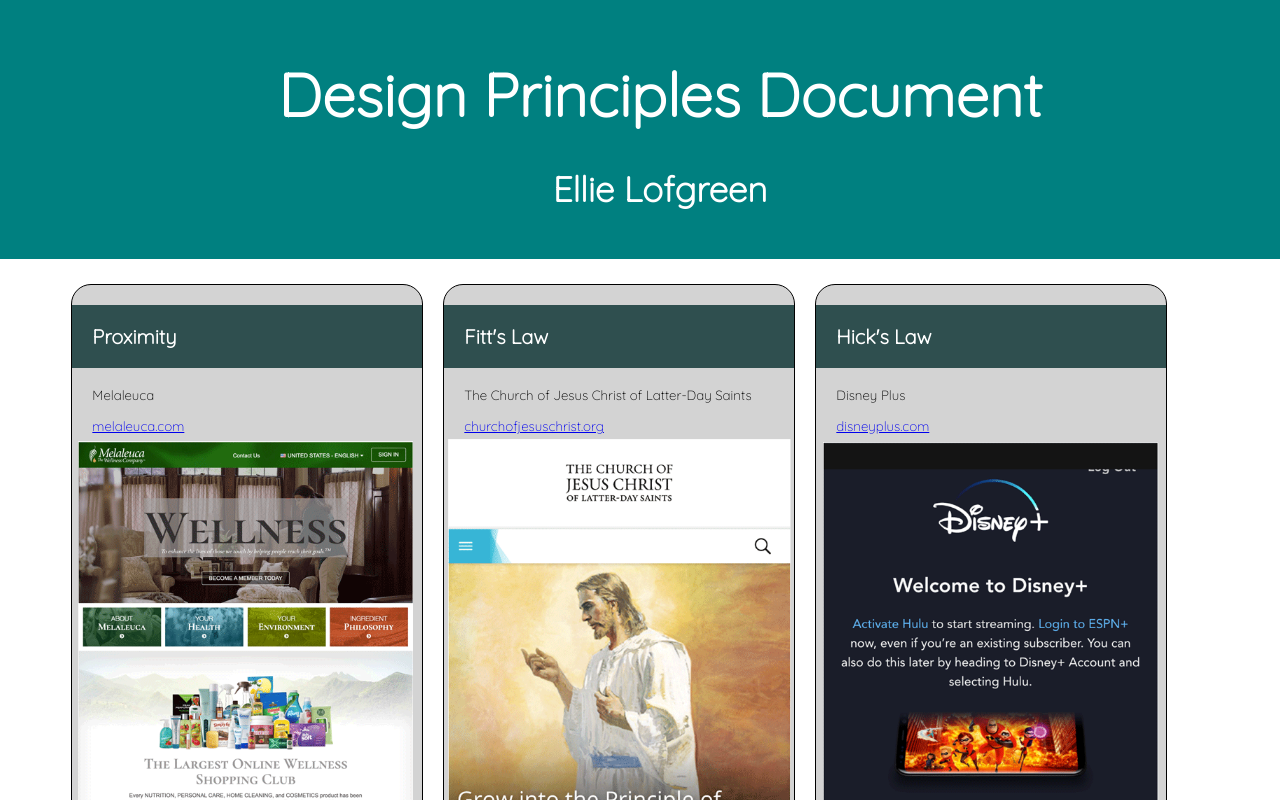
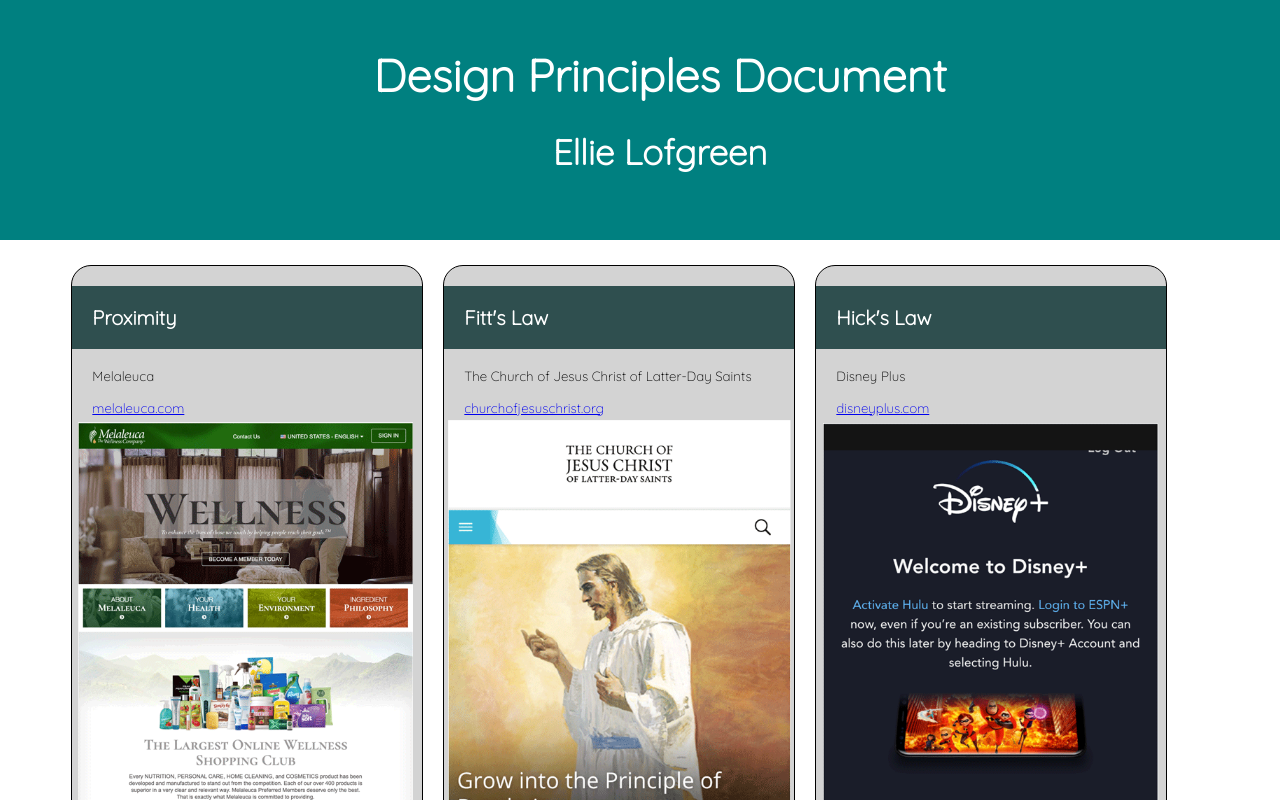
Before and after one commit to eharn/eharn.github.io, a plain HTML site: page lesson2/design-principles.html in a window 1280 px wide. Shown: the top 800 px of the page. Drawn offline with Linux system fonts and the light colour scheme.

Commit message:
banner shrink

```diff
--- a/lesson2/css/large.css
+++ b/lesson2/css/large.css
@@ -9,9 +9,11 @@
 .disney {
     grid-column: 5/6;
 }
-
+header {
+    height: 200px;
+}
 h1 {
-    font-size: 60px;
+    font-size: 45px;
 }
 h2{
     font-size: 35px;
--- a/lesson2/css/medium.css
+++ b/lesson2/css/medium.css
@@ -2,15 +2,17 @@
     @import url('https://fonts.googleapis.com/css2?family=Quicksand:wght@300&display=swap');
 
     h1 {
-        font-size: 50px;
+        font-size: 30px;
     }
     h2{
-        font-size: 30px;
+        font-size: 25px;
     }
     h3 {
         font-size: 15px;
     }
-
+header {
+    height: 150px;
+}
 
     main {
         display: grid;
--- a/lesson2/css/small.css
+++ b/lesson2/css/small.css
@@ -1,7 +1,7 @@
 @import url('https://fonts.googleapis.com/css2?family=Quicksand:wght@300&display=swap');
 
 h1 {
-    font-size: 30px;
+    font-size: 24px;
 }
 h2{
     font-size: 18px;
@@ -16,6 +16,7 @@ h3 {
 
 header {
     width: 100%;
+    height: 80px;
     background-color: teal;
     color: white;
     text-align: center;
@@ -34,6 +35,7 @@ main {
     grid-gap: 20px;
     grid-template-columns: 10px 1fr 1fr 1fr 1fr 1fr 1fr 10px;
     font-family: Quicksand, Arial, Helvetica, sans-serif;
+    min-width: 200px;
 }
 .melaleuca {
     grid-column: 3/4;
```
